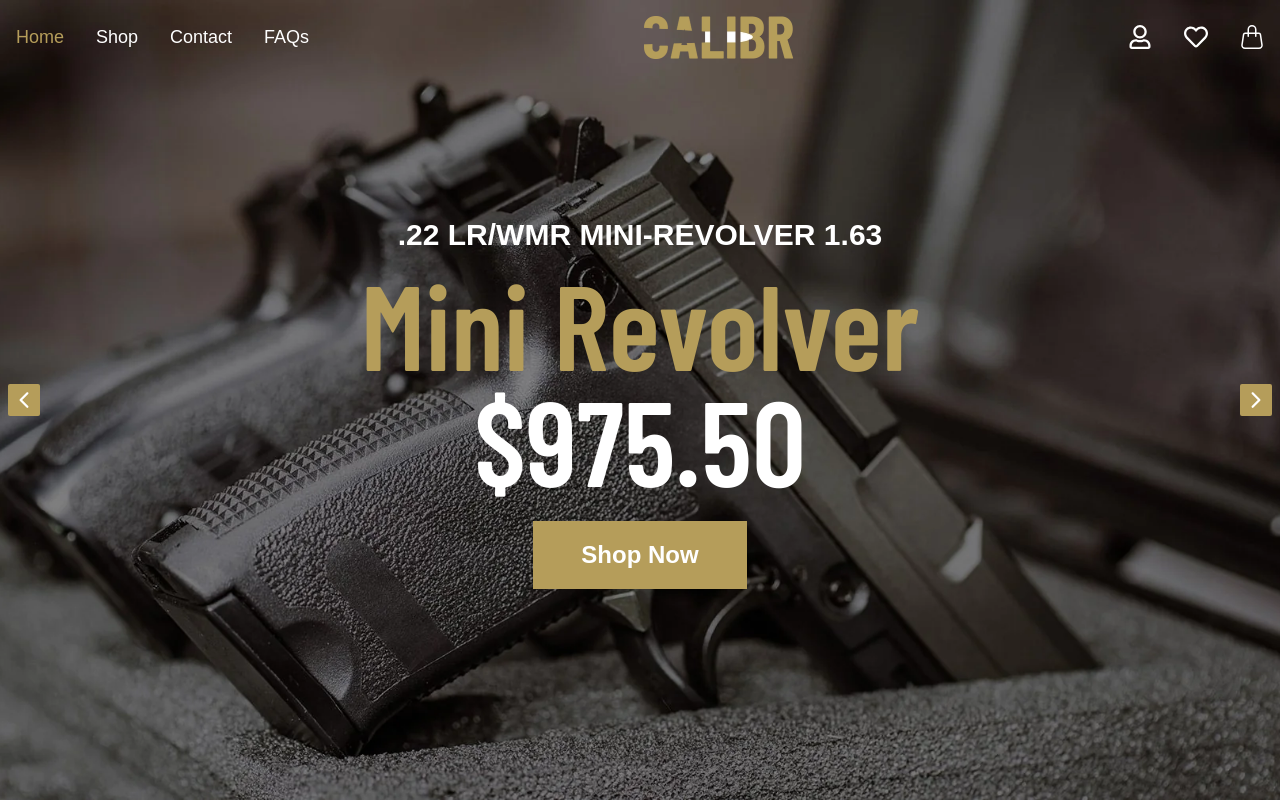
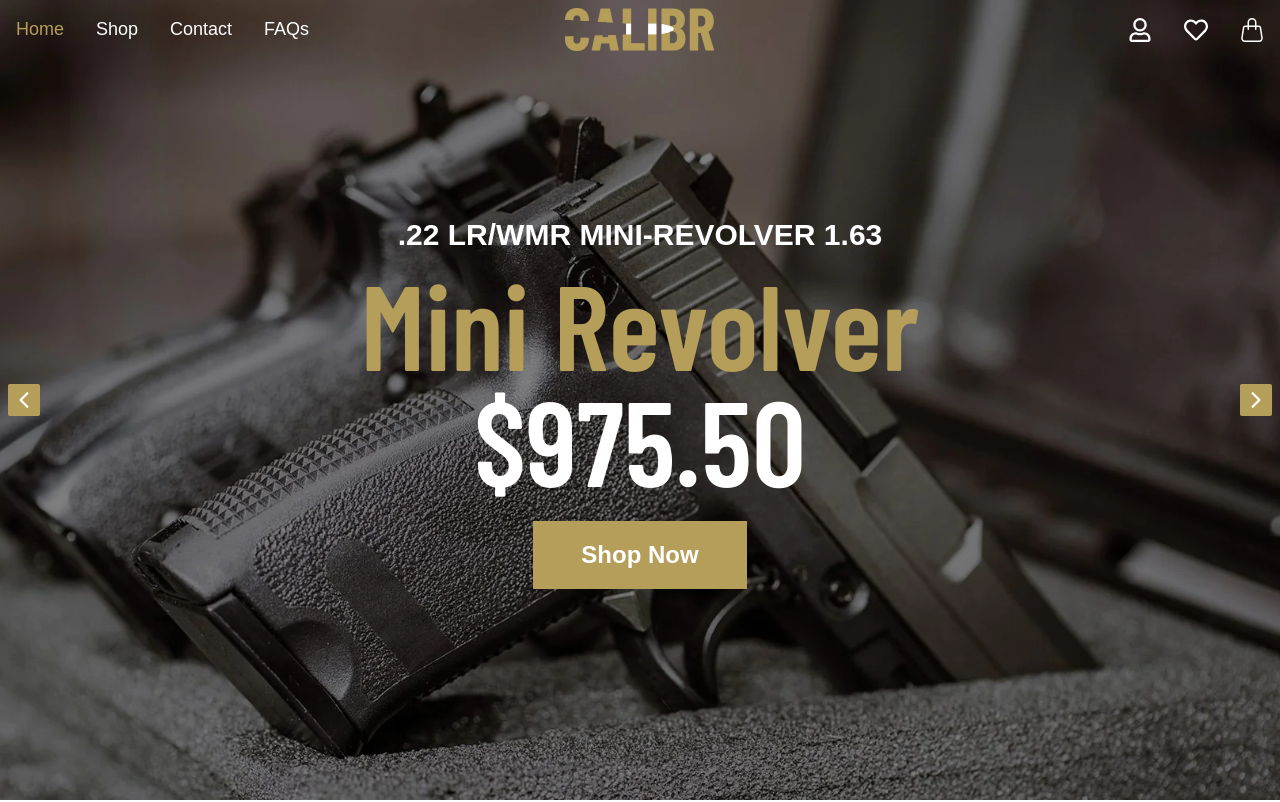
Before and after one commit to Dev-SardarAbdul/calibr, a React (Vite) app in the folder frontend/: page / in a window 1280 px wide. Shown: the top 802 px of the page. Built offline with nearby package versions, Linux system fonts and the light colour scheme; no server answers; a web font is replaced by a local one.

Commit message:
logo position fixed

```diff
--- a/frontend/src/components/navbar.jsx
+++ b/frontend/src/components/navbar.jsx
@@ -13,7 +13,7 @@ function Navbar() {
   const location = useLocation();
 
   return (
-    <>
+    <div className="relative">
       <div className="flex items-center justify-between py-4 main-container">
         <div className="block lg:hidden">
           <RiMenu4Fill
@@ -56,7 +56,7 @@ function Navbar() {
           </a>
         </div>
         <img
-          className="w-[150px] cursor-pointer"
+          className="w-[150px] cursor-pointer lg:absolute lg:left-1/2 lg:top-2 lg:-translate-x-1/2"
           src={logo}
           onClick={() => navigate("/")}
         />
@@ -89,7 +89,7 @@ function Navbar() {
           <NavbarDrawer setShowDrawer={setShowDrawer} showDrawer={showDrawer} />
         )}
       </AnimatePresence>
-    </>
+    </div>
   );
 }
 
```
